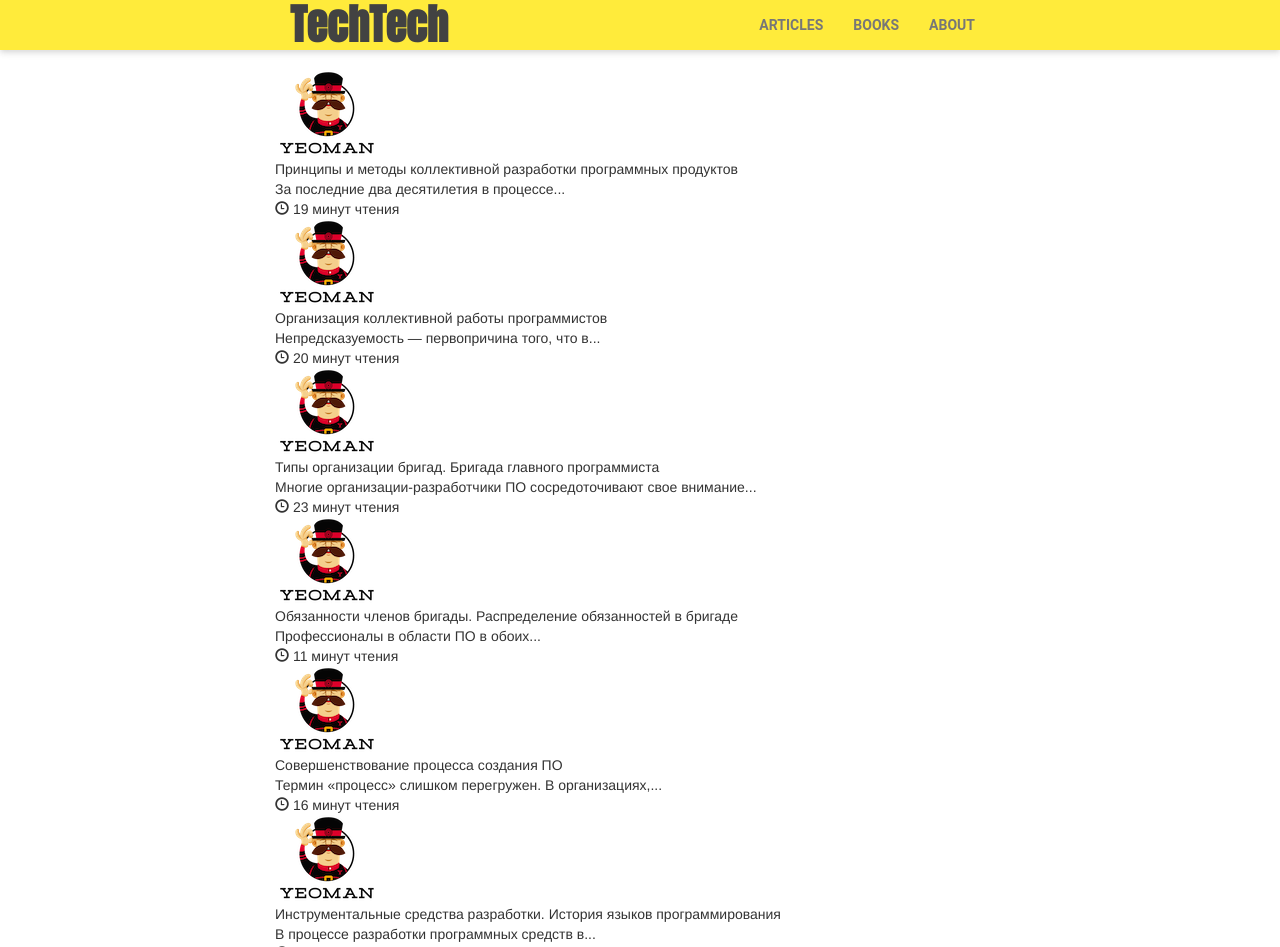
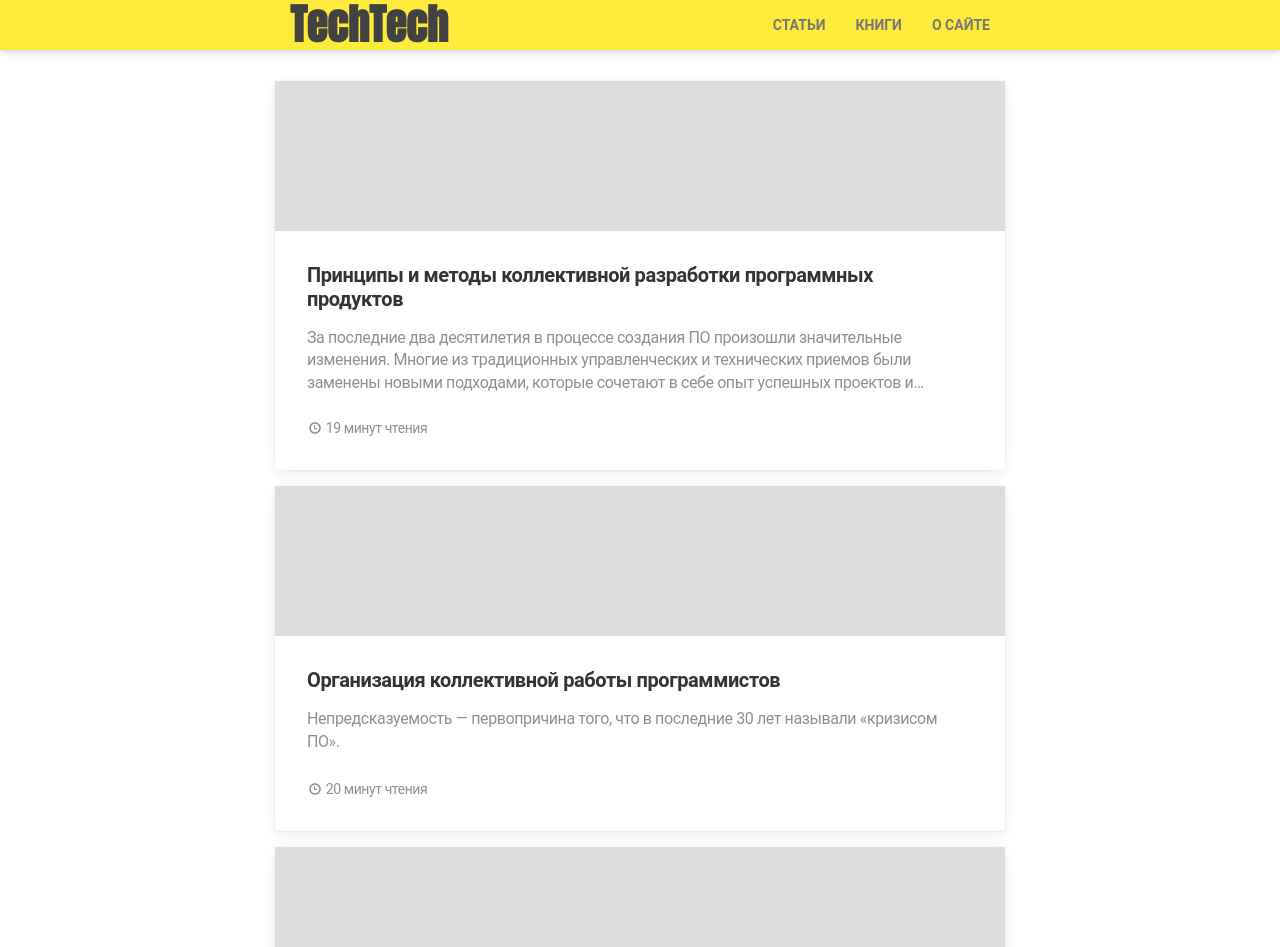
Before and after one commit to alxrm/TechTech, a website: page app/index.html in a window 1280 px wide. Shown: the top 947 px of the page. Drawn offline with nearby package versions, Linux system fonts and the light colour scheme; some packages are replaced by stand-ins of ours; files that its build step writes are made by us from their sources.

Commit message:
Added styles for article items

```diff
--- a/app/index.html
+++ b/app/index.html
@@ -13,6 +13,7 @@
   <!-- build:css(.tmp) styles/main.css -->
   <link rel="stylesheet" href="styles/main.css">
   <link rel="stylesheet" href="styles/header.css">
+  <link rel="stylesheet" href="styles/item.css">
   <link rel="stylesheet" href="https://fonts.googleapis.com/css?family=Anton">
   <!-- endbuild -->
 
@@ -23,7 +24,7 @@
 
   <!-- Add your site or application content here -->
   <div class="header">
-    <div class="navbar navbar-default" role="navigation">
+    <div class="navbar navbar-fixed-top navbar-default" role="navigation">
       <div class="container">
         <div class="navbar-header">
           <button type="button" class="navbar-toggle" data-toggle="collapse" data-target="#toolbar">
@@ -36,16 +37,16 @@
 
         <div class="collapse navbar-collapse" id="toolbar">
           <ul class="nav navbar-nav navbar-right" ng-controller="RouterController">
-            <li ng-class="{ active: isActive('/')}"><a href="#!/">Articles</a></li>
-            <li ng-class="{ active: isActive('/books')}"><a href="#!/books">Books</a></li>
-            <li ng-class="{ active: isActive('/about')}"><a href="#!/about">About</a></li>
+            <li ng-class="{ active: isActive('/')}"><a href="#!/">Статьи</a></li>
+            <li ng-class="{ active: isActive('/books')}"><a href="#!/books">Книги</a></li>
+            <li ng-class="{ active: isActive('/about')}"><a href="#!/about">О сайте</a></li>
           </ul>
         </div>
       </div>
     </div>
   </div>
 
-  <div class="container">
+  <div class="container container-below">
     <div ng-view=""></div>
   </div>
 
--- a/app/scripts/constants/articlesConstants.js
+++ b/app/scripts/constants/articlesConstants.js
@@ -3,42 +3,42 @@
 const articles = [
   {
     "duration": "19 минут чтения",
-    "thumbnail": "За последние два десятилетия в процессе...",
+    "thumbnail": "За последние два десятилетия в процессе создания ПО произошли значительные изменения. Многие из традиционных управленческих и технических приемов были заменены новыми подходами, которые сочетают в себе опыт успешных проектов и преимущества технологии разработки ПО. Этот переход мотивировался неутолимой жаждой создания ПО с меньшими затратами, большим числом возможностей и за более",
     "title": "Принципы и методы коллективной разработки программных продуктов"
   },
   {
     "duration": "20 минут чтения",
-    "thumbnail": "Непредсказуемость — первопричина того, что в...",
+    "thumbnail": "Непредсказуемость — первопричина того, что в последние 30 лет называли «кризисом ПО».",
     "title": "Организация коллективной работы программистов"
   },
   {
     "duration": "23 минут чтения",
-    "thumbnail": "Многие организации-разработчики ПО сосредоточивают свое внимание...",
+    "thumbnail": "Многие организации-разработчики ПО сосредоточивают свое внимание на совершенст-вовании процесса для повышения степени предсказуемости управления проектом и положения дел в тех направлениях бизнеса, которыми они занимаются (это имеет отношение к качеству продукта, времени выхода на рынок, отдаче от инвестиций и производительности). Для того чтобы современные проекты по созданию ПО могли приносить",
     "title": "Типы организации бригад. Бригада главного программиста"
   },
   {
     "duration": "11 минут чтения",
-    "thumbnail": "Профессионалы в области ПО в обоих...",
+    "thumbnail": "Профессионалы в области ПО в обоих типах организаций мотивируются карьерным ростом, удовлетворением от работы и возможностью выбора.",
     "title": "Обязанности членов бригады. Распределение обязанностей в бригаде"
   },
   {
     "duration": "16 минут чтения",
-    "thumbnail": "Термин «процесс» слишком перегружен. В организациях,...",
+    "thumbnail": "Термин «процесс» слишком перегружен. В организациях, ориентированных на создание ПО, существует много процессов разного масштаба. Я буду использовать слово «процесс» в трех различных значениях.",
     "title": "Совершенствование процесса создания ПО"
   },
   {
     "duration": "5 минут чтения",
-    "thumbnail": "В процессе разработки программных средств в...",
+    "thumbnail": "В процессе разработки программных средств в той или иной мере используется компьютерная поддержка процессов разработки ПС.",
     "title": "Инструментальные средства разработки. История языков программирования"
   },
   {
     "duration": "13 минут чтения",
-    "thumbnail": "Наверное, нет такого программиста, который не...",
+    "thumbnail": "Наверное, нет такого программиста, который не хотел бы создать свой собственный язык программирования: самый быстрый и надежный, самый удобный и простой. Именно поэтому за всю свою «компьютерную» историю человек придумал множество самых разных языков программирования. Одни из них послужив своим создателям, канули в «лету», другие, получив признание программистов всего мира,",
     "title": "Общая характеристика инструментальных средств разработки программ, состояние и перспективы"
   },
   {
     "duration": "8 минут чтения",
-    "thumbnail": "В настоящее время с каждой системой...",
+    "thumbnail": "В настоящее время с каждой системой программирования связываются не отдельные инструменты (например, компилятор), а некоторая логически связанная совокупность программных и аппаратных инструментов поддерживающих разработку и сопровождение ПС на данном языке программирования или ориентированных на какую-либо конкретную предметную область. Такую совокупность будем называть инструментальной средой разработки и сопровождения ПС.",
     "title": "Состав и применение инструментальных средств разработки программного обеспечения"
   }
 ];
--- a/app/scripts/controllers/articles.js
+++ b/app/scripts/controllers/articles.js
@@ -4,6 +4,5 @@ class ArticlesController {
   constructor($scope) {
     this._scope = $scope;
     this._scope.articles = articles;
-    console.log(this._scope.articles)
   }
 }
--- a/app/styles/item.css
+++ b/app/styles/item.css
@@ -0,0 +1,63 @@
+.articles-item {
+  font-family: 'Roboto', sans-serif;
+  margin: 16px 0;
+  border-radius: 2px !important;
+  box-shadow: 0 4px 16px -2px rgba(0, 0, 0, .1), 0 0 0 1px rgba(0, 0, 0, .02);
+  transition: box-shadow .2s ease-in-out;
+}
+
+.articles-item:hover,
+.articles-item:focus {
+  cursor: pointer;
+  box-shadow: 0 4px 16px -2px rgba(0, 0, 0, .2), 0 0 0 1px rgba(0, 0, 0, .02);
+}
+
+.articles-item-description {
+  padding: 32px;
+}
+
+.articles-item-title {
+  font-size: 20px;
+  font-style: normal;
+  font-weight: bold;
+  letter-spacing: -0.4px;
+  line-height: 24px;
+  color: rgba(0, 0, 0, 0.8);
+}
+
+.item-secondary {
+  color: rgba(0, 0, 0, 0.44);
+  font-size: 16px;
+  font-style: normal;
+  letter-spacing: -0.4px;
+}
+
+.articles-item-thumbnail {
+  text-overflow: ellipsis;
+  line-height: 1.4 !important;
+  max-height: 4.2em !important;
+  margin-top: 16px;
+}
+
+.articles-item-description .line-clamp {
+  display: -webkit-box !important;
+  -webkit-line-clamp: 3 !important;
+  -webkit-box-orient: vertical !important;
+  overflow: hidden !important;
+  padding-bottom: 2px !important;
+}
+
+.articles-item-duration {
+  font-size: 14px;
+  margin-top: 24px;
+}
+
+.articles-item-duration .glyphicon {
+  font-size: 12px;
+  padding: 0 2px;
+}
+
+.articles-item-cover {
+  background-color: #dddddd;
+  height: 150px;
+}
--- a/app/styles/main.css
+++ b/app/styles/main.css
@@ -16,3 +16,7 @@ body {
     margin-bottom: 20px;
   }
 }
+
+.container-below {
+  padding-top: 45px;
+}
--- a/app/views/articles.html
+++ b/app/views/articles.html
@@ -2,17 +2,19 @@
   <div class="articles-list">
     <div class="articles-item" ng-repeat="article in articles">
       <div class="articles-item-cover">
-        <img src="../images/yeoman.png">
+        <!--<img src="../images/yeoman.png">-->
       </div>
+      <div class="articles-item-description">
         <div class="articles-item-title">
           {{article.title}}
         </div>
-      <div class="articles-item-thumbnail">
+        <div class="articles-item-thumbnail line-clamp item-secondary">
           {{article.thumbnail}}
         </div>
-      <div class="articles-item-duration">
+        <div class="articles-item-duration item-secondary">
           <i class="glyphicon glyphicon-time"></i> {{article.duration}}
         </div>
       </div>
     </div>
   </div>
+</div>
```
Lines whose indentation alone changed are shown as unchanged.
